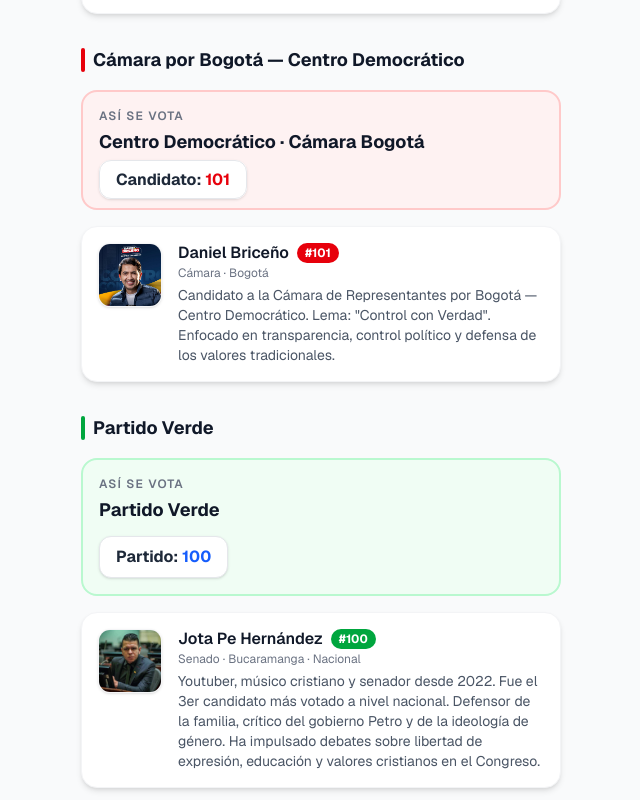
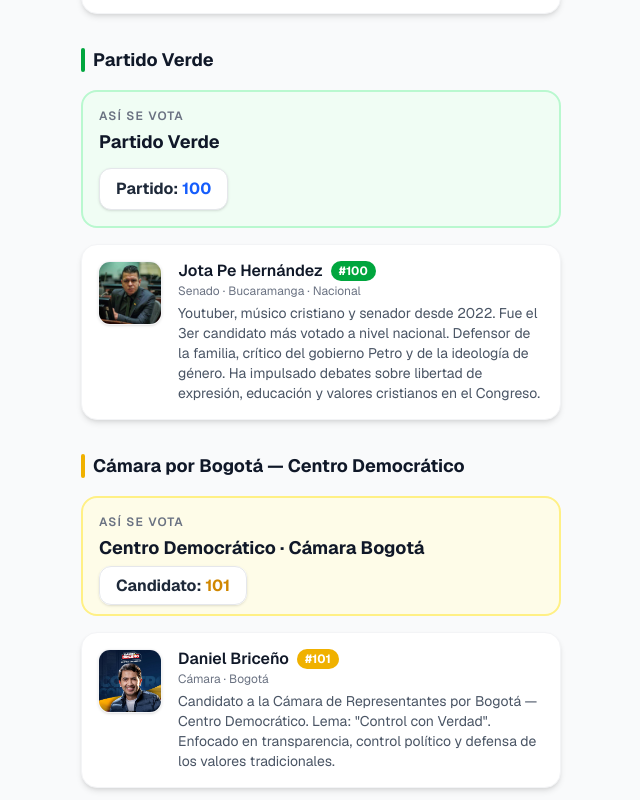
Before and after one commit to pdromoreno7/voto-senado-camara-2026-v1, a Next.js app: page / in a window 1280 px wide. Shown: the part 2640-3440 px from the top of the page, without its empty margins (319-959 px from the left). Built offline with nearby package versions, Linux system fonts and the light colour scheme.

Commit message:
fix: move Centro Democrático section to last, change color to yellow

```diff
--- a/app/page.tsx
+++ b/app/page.tsx
@@ -261,30 +261,6 @@
           </div>
         </section>
 
-        {/* Cámara - Centro Democrático */}
-        <section>
-          <FadeIn delay={0.2}>
-            <div className="flex items-center gap-2 mb-4">
-              <div className="w-1 h-6 bg-red-600 rounded-full"></div>
-              <h2 className="text-lg font-bold text-gray-900">Cámara por Bogotá — Centro Democrático</h2>
-            </div>
-            <div className="rounded-2xl border-2 border-red-200 bg-red-50 p-4 mb-4">
-              <p className="text-xs font-semibold uppercase tracking-widest text-gray-500 mb-1">Así se vota</p>
-              <p className="font-bold text-gray-900 text-lg mb-3">Centro Democrático · Cámara Bogotá</p>
-              <span className="bg-white border border-gray-200 rounded-xl px-4 py-2 font-bold text-gray-800 text-base shadow-sm">
-                Candidato: <span className="text-red-600">101</span>
-              </span>
-            </div>
-          </FadeIn>
-          <div className="space-y-3">
-            {camaraCandidatos.map((c) => (
-              <ScrollCard key={c.numero}>
-                <CandidatoCard {...c} color="bg-red-600" />
-              </ScrollCard>
-            ))}
-          </div>
-        </section>
-
         {/* Partido Verde */}
         <section>
           <FadeIn delay={0.2}>
@@ -305,6 +281,30 @@
             {verdeCandidatos.map((c) => (
               <ScrollCard key={c.numero}>
                 <CandidatoCard {...c} color="bg-green-600" />
+              </ScrollCard>
+            ))}
+          </div>
+        </section>
+
+        {/* Cámara - Centro Democrático */}
+        <section>
+          <FadeIn delay={0.25}>
+            <div className="flex items-center gap-2 mb-4">
+              <div className="w-1 h-6 bg-yellow-500 rounded-full"></div>
+              <h2 className="text-lg font-bold text-gray-900">Cámara por Bogotá — Centro Democrático</h2>
+            </div>
+            <div className="rounded-2xl border-2 border-yellow-200 bg-yellow-50 p-4 mb-4">
+              <p className="text-xs font-semibold uppercase tracking-widest text-gray-500 mb-1">Así se vota</p>
+              <p className="font-bold text-gray-900 text-lg mb-3">Centro Democrático · Cámara Bogotá</p>
+              <span className="bg-white border border-gray-200 rounded-xl px-4 py-2 font-bold text-gray-800 text-base shadow-sm">
+                Candidato: <span className="text-yellow-600">101</span>
+              </span>
+            </div>
+          </FadeIn>
+          <div className="space-y-3">
+            {camaraCandidatos.map((c) => (
+              <ScrollCard key={c.numero}>
+                <CandidatoCard {...c} color="bg-yellow-500" />
               </ScrollCard>
             ))}
           </div>
```
